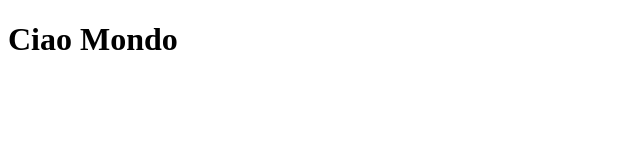
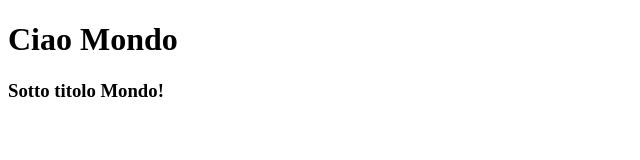
Before and after one commit to Marcomagnano93/htmlcss-hello, a plain HTML site: page index.html in a window 1280 px wide. Shown: the whole page, without its empty margins (0-640 px from the left). Drawn offline with Linux system fonts and the light colour scheme.

Commit message:
ADD:sottotitolo h3

```diff
--- a/index.html
+++ b/index.html
@@ -7,5 +7,6 @@
 </head>
 <body>
     <h1>Ciao Mondo</h1>
+    <h3>Sotto titolo Mondo!</h3>
 </body>
 </html>
```
